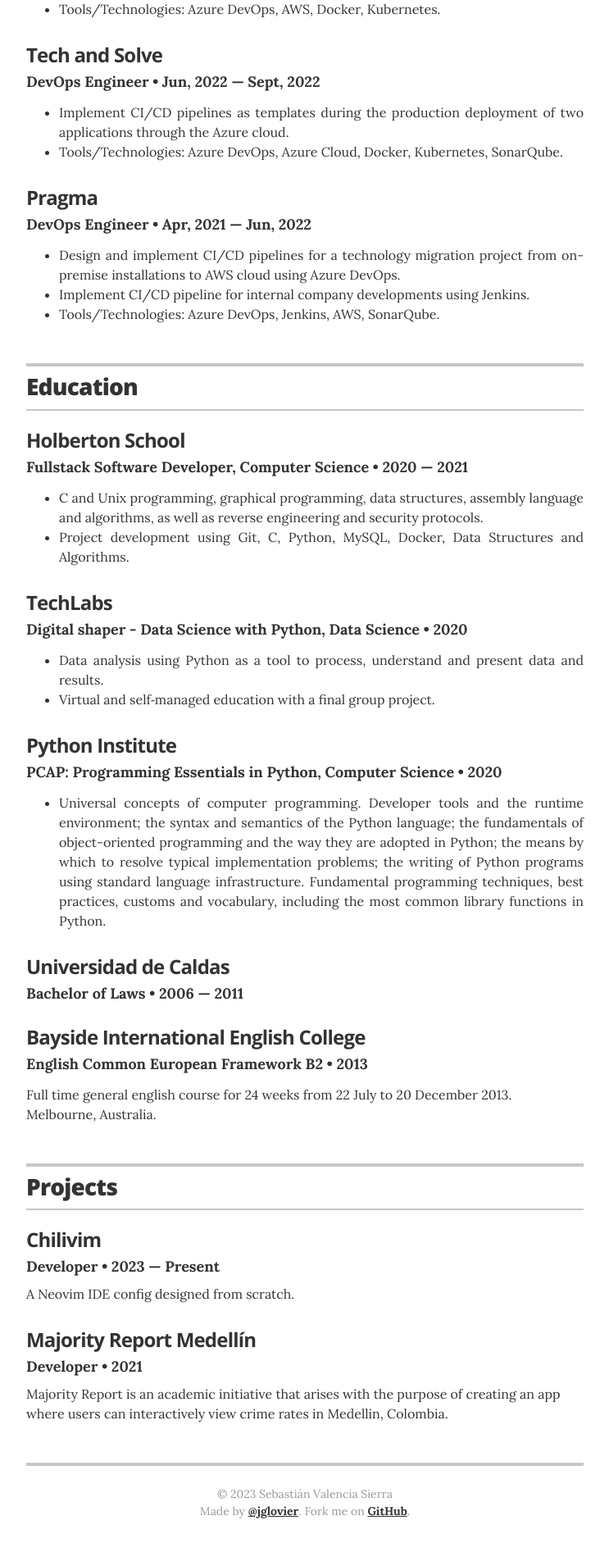
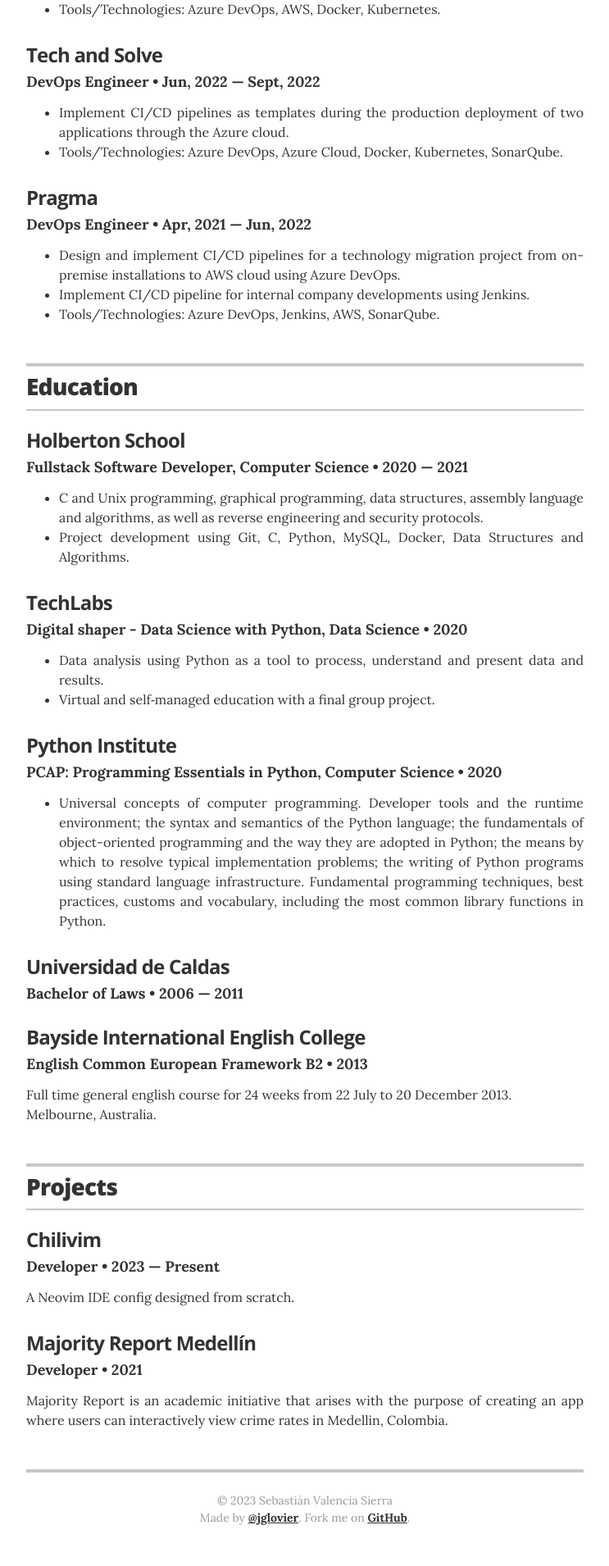
Before and after one commit to sebastiandevops/cv, a Jekyll site: the page built from index.html, in a window 1280 px wide. Shown: the part 1078-2988 px from the top of the page at 82% size, without its empty margins (268-1011 px from the left). Built offline with Jekyll 4.4.1, drawn with Linux system fonts in a browser that asks for light colours.

Commit message:
Projects paragraph justified

```diff
--- a/_data/projects.yml
+++ b/_data/projects.yml
@@ -6,11 +6,11 @@
   role: Developer
   duration: 2023 &mdash; Present
   # url: "#"
-  description: A Neovim IDE config designed from scratch.
+  description: <p align="justify">A Neovim IDE config designed from scratch.</p>
 
 # Majority Report Medellín
 - project: Majority Report Medellín
   role: Developer
   duration: 2021
   # url: "#"
-  description: Majority Report is an academic initiative that arises with the purpose of creating an app where users can interactively view crime rates in Medellin, Colombia.
+  description: <p align="justify">Majority Report is an academic initiative that arises with the purpose of creating an app where users can interactively view crime rates in Medellin, Colombia.</p>
```
